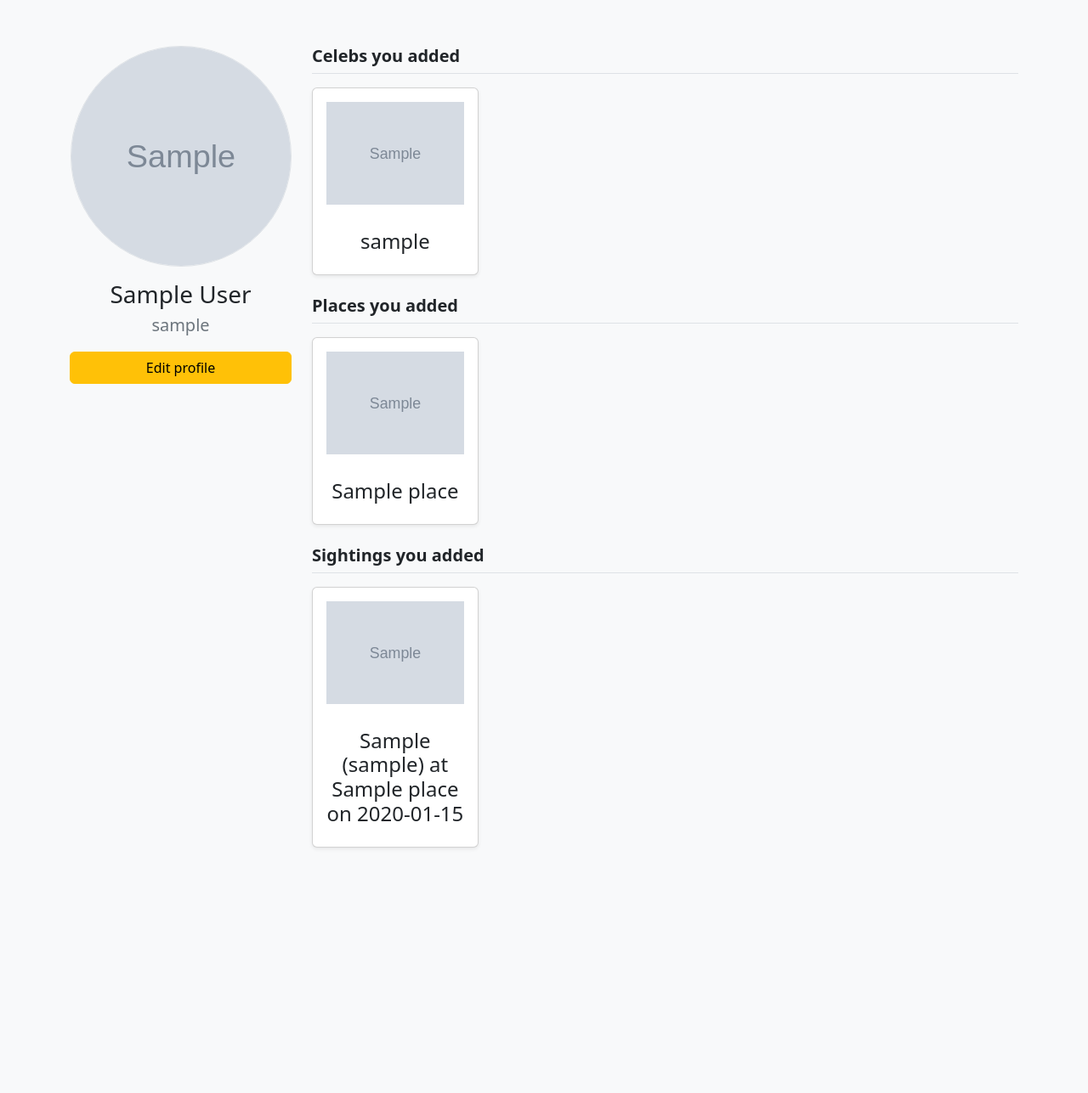
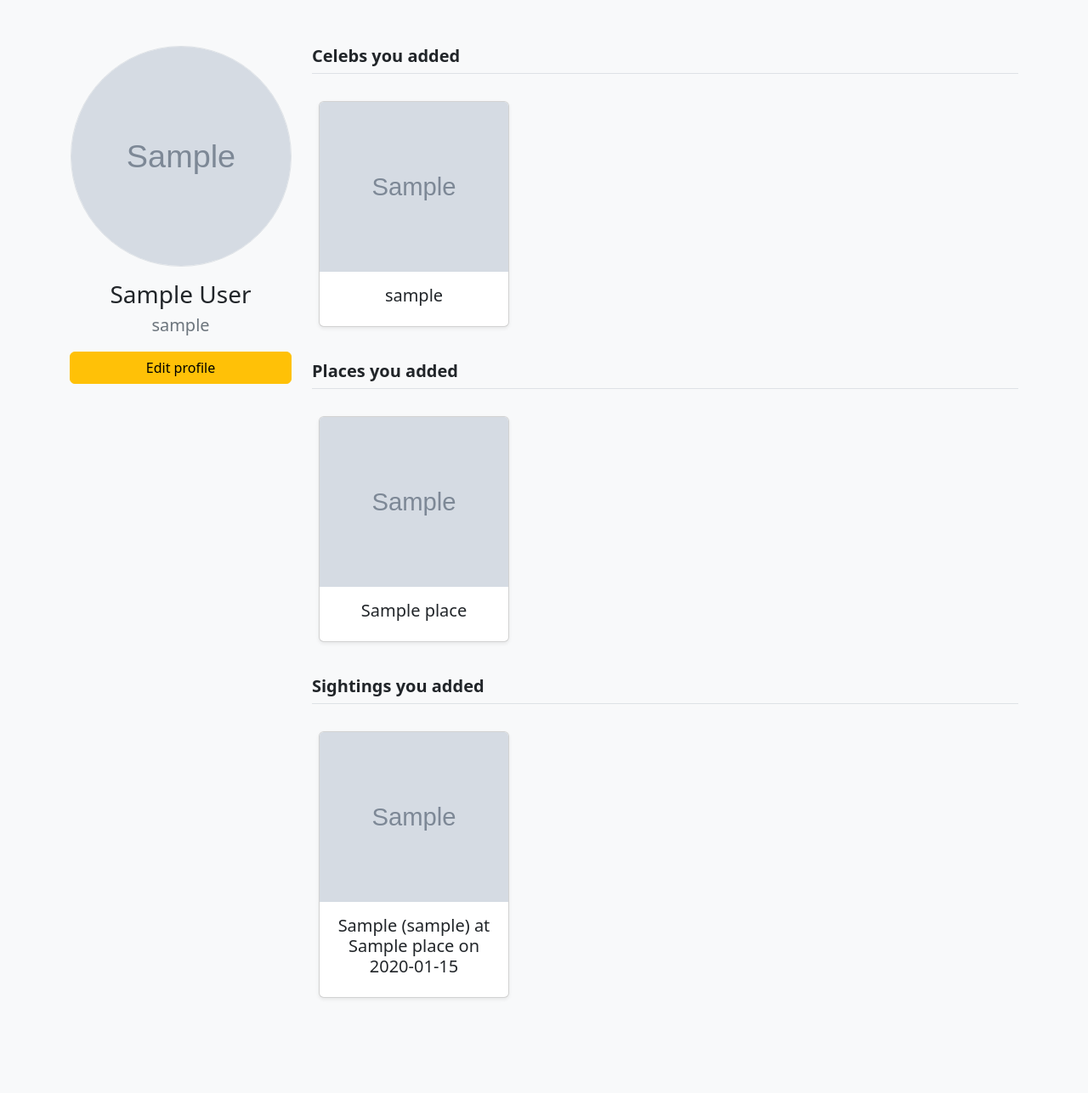
Before and after one commit to nuannim/StarGo, a Django app: page /profile/ in a window 1280 px wide. Shown: the part 66-1353 px from the top of the page at 85% size. Before the commit the page ends 1065 px from the top, so only its background shows below. Run offline with Django 5.2, Linux system fonts and the light colour scheme; a user stored in the database is signed in; tables that the repository leaves empty hold one stand-in row (values such as "Sample post"); grey boxes marked "Sample" are stand-in pictures.

Commit message:
improve look & feel

```diff
--- a/StarGo/app/templates/nav.html
+++ b/StarGo/app/templates/nav.html
@@ -36,6 +36,7 @@
             <!-- * dropdown ของ profile ขวาบน -->
             <div class="dropdown d-none d-lg-block">
                 <a class="nav-link" href="#" role="button" data-bs-toggle="dropdown" aria-expanded="false">
+                    <!-- * user คือเรียกตาราง auth_user เป็น build in มากับ django ให้เรียกง่าย -->
                     {% if user.users.imageurl %}
                     <img src="{{ user.users.imageurl.url }}" alt="stargologo" width="50vw" height="50vw" class="rounded-circle object-fit-cover">
                     {% else %}
--- a/StarGo/app/templates/profile.html
+++ b/StarGo/app/templates/profile.html
@@ -40,14 +40,10 @@
                 </div>
             </div>
 
-            <!-- Right Content - Categories -->
             <div class="col-md-9">
-                <!-- Celebs Section -->
-                <div class="mb-4">
+                <!-- <div class="mb-4">
                     <h2 class="h5 fw-bold pb-2 mb-3 border-bottom">Celebs you added</h2>
                     <div class="row row-cols-1 row-cols-sm-2 row-cols-lg-4 g-3">
-                        <!-- Placeholder items - these would be populated from your database -->
-
                         {% for celeb in celebrities %}
                         <a href="{% url 'stars_sortby' celebrities_id=celeb.id %}" class="link-primary text-decoration-none text-black">
                             <div class="col">
@@ -61,115 +57,86 @@
                                         {% endif %}
                                         </div>
                                         <h4>{{ celeb.nickname }}</h4>
-                                        <!-- <p>test</p> -->
-                                    </div>
-                                </div>
-                            </div>
-                        </a>
-                        {% endfor %}
-                        <!-- <div class="col">
-                            <div class="card h-100 shadow-sm">
-                                <div class="card-body text-center">
-                                    <div class="rounded w-100 text-center" style="height: 150px;">
-                                        <img src="{% static 'default-place.png'%}" alt="" class="w-100">
-                                    </div>
-                                    <h4>test</h4>
-                                    <p>test</p>
-                                </div>
-                            </div>
-                        </div>
-                        <div class="col">
-                            <div class="card h-100 shadow-sm">
-                                <div class="card-body">
-                                    <div class="bg-light rounded w-100" style="height: 150px;"></div>
-                                </div>
-                            </div>
-                        </div> -->
-
-                    </div>
-                </div>
-
-                <!-- Places Section -->
-                <div class="mb-4">
-                    <h2 class="h5 fw-bold pb-2 mb-3 border-bottom">Places you added</h2>
-                    <div class="row row-cols-1 row-cols-sm-2 row-cols-lg-4 g-3">
-                        <!-- Placeholder items - these would be populated from your database -->
-                        {% for place in places %}
-                        <a href="{% url 'places_sortby' places_id=place.id %}" class="link-primary text-decoration-none text-black">
-                            <div class="col">
-                                <div class="card h-100 shadow-sm">
-                                    <div class="card-body text-center">
-                                        <div class="rounded w-100 text-center" style="height: 150px;">
-                                        {% if place.imageurl %}
-                                            <img src="{{ place.imageurl.url }}" alt="" class="w-100">
-                                        {% else %}
-                                            <img src="{% static 'default-place.png'%}" alt="" class="w-100">
-                                        {% endif %}
-                                        </div>
-                                        <h4>{{ place.name }}</h4>
-                                        <!-- <p>test</p> -->
                                     </div>
                                 </div>
                             </div>
                         </a>
                         {% endfor %}
                     </div>
-                </div>
+                </div> -->
 
-                <!-- Sightings Section -->
+                <!-- & Celebrities Section -->
                 <div class="mb-4">
-                    <h2 class="h5 fw-bold pb-2 mb-3 border-bottom">Sightings you added</h2>
+                    <h2 class="h5 fw-bold pb-2 mb-3 border-bottom">Celebs you added</h2>
                     <div class="row row-cols-1 row-cols-sm-2 row-cols-lg-4 g-3">
-                        <!-- Placeholder items - these would be populated from your database -->
-
-                        {% for sight in sightings %}
-                        <!-- ! เดี๋ยวมาเติมให้แก้ไขได้ -->
-                        <a href="{% url 'sightings_edit' sightings_id=sight.id %}" class="link-primary text-decoration-none text-black">
-                            <div class="col">
-                                <div class="card h-100 shadow-sm">
+                        <!-- <div class="d-flex flex-row gap-3 justify-content-start p-3 w-100" style="overflow-x: scroll;"> -->
+                        <div class="d-flex flex-row flex-wrap gap-3 justify-content-start p-3 w-100">
+                            {% for celeb in celebrities %}
+                            <a href="{% url 'stars_sortby' celebrities_id=celeb.id %}" class="text-decoration-none text-dark">
+                                <div class="card shadow-sm card-custom" style="width: 14rem;">
+                                    {% if celeb.imageurl %}
+                                        <img src="{{ celeb.imageurl.url }}" class="card-img-top" alt="{{ celeb.nickname }}" style="height: 200px; object-fit: cover;">
+                                        {% else %}
+                                        <img src="{% static 'default-profile.png' %}" class="card-img-top" alt="No image" style="height: 200px; object-fit: cover;">
+                                        {% endif %}
                                     <div class="card-body text-center">
-                                        <div class="rounded w-100 text-center" style="height: 150px;">
-                                        {% if sight.places.imageurl %}
-                                            <img src="{{ sight.places.imageurl.url }}" alt="" class="w-100">
-                                        {% else %}
-                                            <img src="{% static 'default-place.png'%}" alt="" class="w-100">
-                                        {% endif %}
-                                        </div>
-                                        <h4>{{ sight }}</h4>
-                                        <!-- <p>test</p> -->
-                                    </div>
+                                        <h5 class="card-title">{{ celeb.nickname }}</h5>
                                     </div>
                                 </div>
                             </a>
                             {% endfor %}
-                        <!-- <div class="col">
-                            <div class="card h-100 shadow-sm">
-                                <div class="card-body">
-                                    <div class="bg-light rounded w-100" style="height: 150px;"></div>
                         </div>
                     </div>
                 </div>
-                        <div class="col">
-                            <div class="card h-100 shadow-sm">
-                                <div class="card-body">
-                                    <div class="bg-light rounded w-100" style="height: 150px;"></div>
+
+                <!-- & Places Section -->
+                <div class="mb-4">
+                    <h2 class="h5 fw-bold pb-2 mb-3 border-bottom">Places you added</h2>
+                    <div class="row row-cols-1 row-cols-sm-2 row-cols-lg-4 g-3">
+                        <!-- <div class="d-flex flex-row gap-3 justify-content-start p-3 w-100 hide-scrollbar" style="overflow-x: scroll;"> -->
+                        <div class="d-flex flex-row flex-wrap gap-3 justify-content-start p-3 w-100 hide-scrollbar">
+                            {% for place in places %}
+                            <a href="{% url 'places_sortby' places_id=place.id %}" class="text-decoration-none text-dark">
+                                <div class="card shadow-sm card-custom" style="width: 14rem;">
+                                    {% if not place.imageurl %}
+                                        <img src="{% static 'default-profile.png' %}" class="card-img-top" alt="No image" style="height: 200px; object-fit: cover;">
+                                    {% else %}
+                                        <img src="{{ place.imageurl.url }}" class="card-img-top" alt="{{ place.name }}" style="height: 200px; object-fit: cover;">
+                                    {% endif %}
+
+                                    <div class="card-body text-center">
+                                        <h5 class="card-title">{{ place.name }}</h5>
+                                    </div>
+                                </div>
+                            </a>
+                            {% endfor %}
                         </div>
                     </div>
                 </div>
-                        <div class="col">
-                            <div class="card h-100 shadow-sm">
-                                <div class="card-body">
-                                    <div class="bg-light rounded w-100" style="height: 150px;"></div>
+
+                <!-- & Sightings Section -->
+                <div class="mb-4">
+                    <h2 class="h5 fw-bold pb-2 mb-3 border-bottom">Sightings you added</h2>
+                    <div class="row row-cols-1 row-cols-sm-2 row-cols-lg-4 g-3">
+                        <!-- <div class="d-flex flex-row gap-3 justify-content-start p-3 w-100 hide-scrollbar" style="overflow-x: scroll;"> -->
+                        <div class="d-flex flex-row flex-wrap gap-3 justify-content-start p-3 w-100 hide-scrollbar">
+                            {% for sight in sightings %}
+                            <a href="{% url 'sightings_edit' sightings_id=sight.id %}" class="text-decoration-none text-dark">
+                                <div class="card shadow-sm card-custom" style="width: 14rem;">
+                                    {% with place=sight.places %}
+                                        {% if place and place.imageurl %}
+                                            <img src="{{ place.imageurl.url }}" class="card-img-top" alt="{{ place.name }}" style="height: 200px; object-fit: cover;">
+                                        {% else %}
+                                            <img src="{% static 'default-place.png' %}" class="card-img-top" alt="No image" style="height: 200px; object-fit: cover;">
+                                        {% endif %}
+                                    {% endwith %}
+                                    <div class="card-body text-center">
+                                        <h5 class="card-title">{{ sight }}</h5>
                                     </div>
                                 </div>
+                            </a>
+                            {% endfor %}
                         </div>
-                        <div class="col">
-                            <div class="card h-100 shadow-sm">
-                                <div class="card-body">
-                                    <div class="bg-light rounded w-100" style="height: 150px;"></div>
-                                </div>
-                            </div>
-                        </div> -->
                     </div>
                 </div>
             </div>
--- a/StarGo/app/views.py
+++ b/StarGo/app/views.py
@@ -249,6 +249,7 @@ def places(request):
 
     context = {
         'place_data': place_data,
+        'places': places,
     }
 
     return render(request, 'places.html', context)
```
Also changed, not shown: StarGo/app/templates/places.html (+27 -0 lines), StarGo/app/templates/places_sortby.html (+26 -43 lines), StarGo/app/templates/stars_sortby.html (+21 -37 lines), StarGo/image/images/BNK48_Jew_Debut_TyoYoCv.webp (added), 1 other file. Lines whose indentation alone changed are shown as unchanged.
